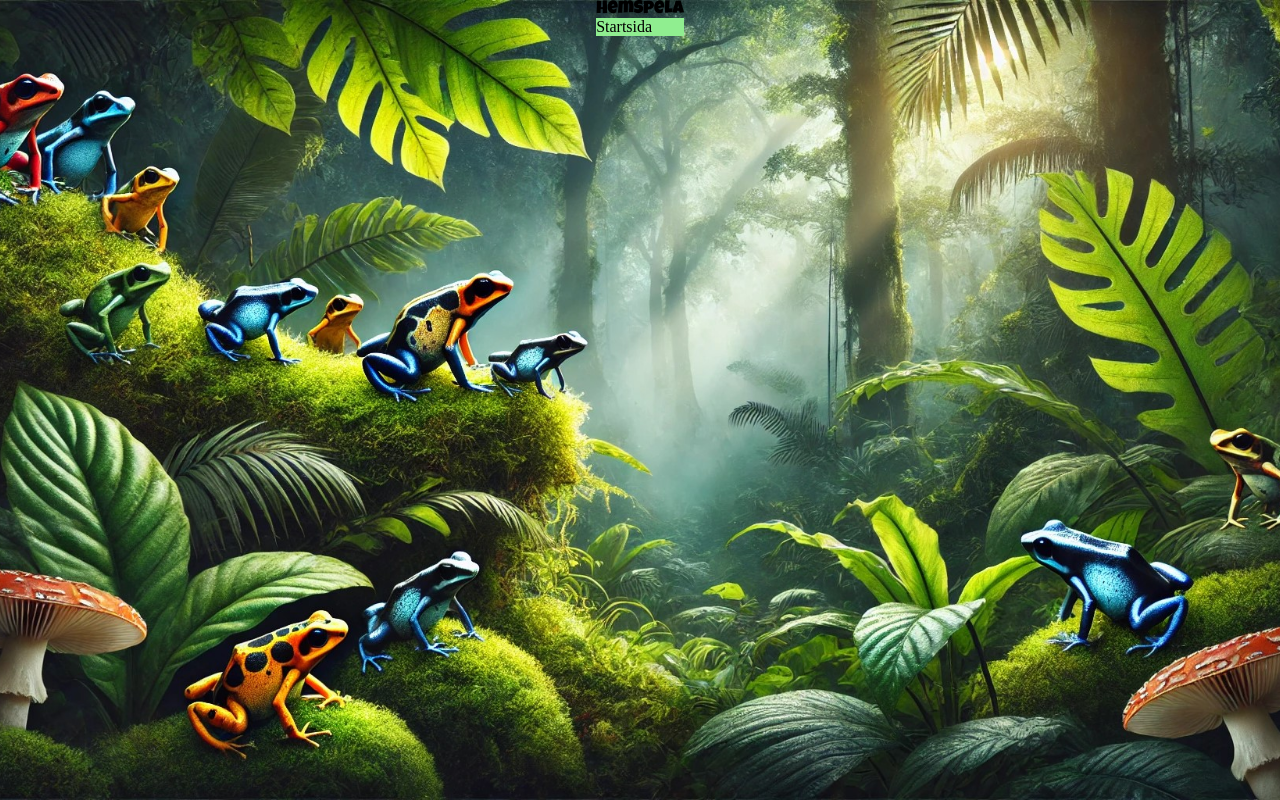
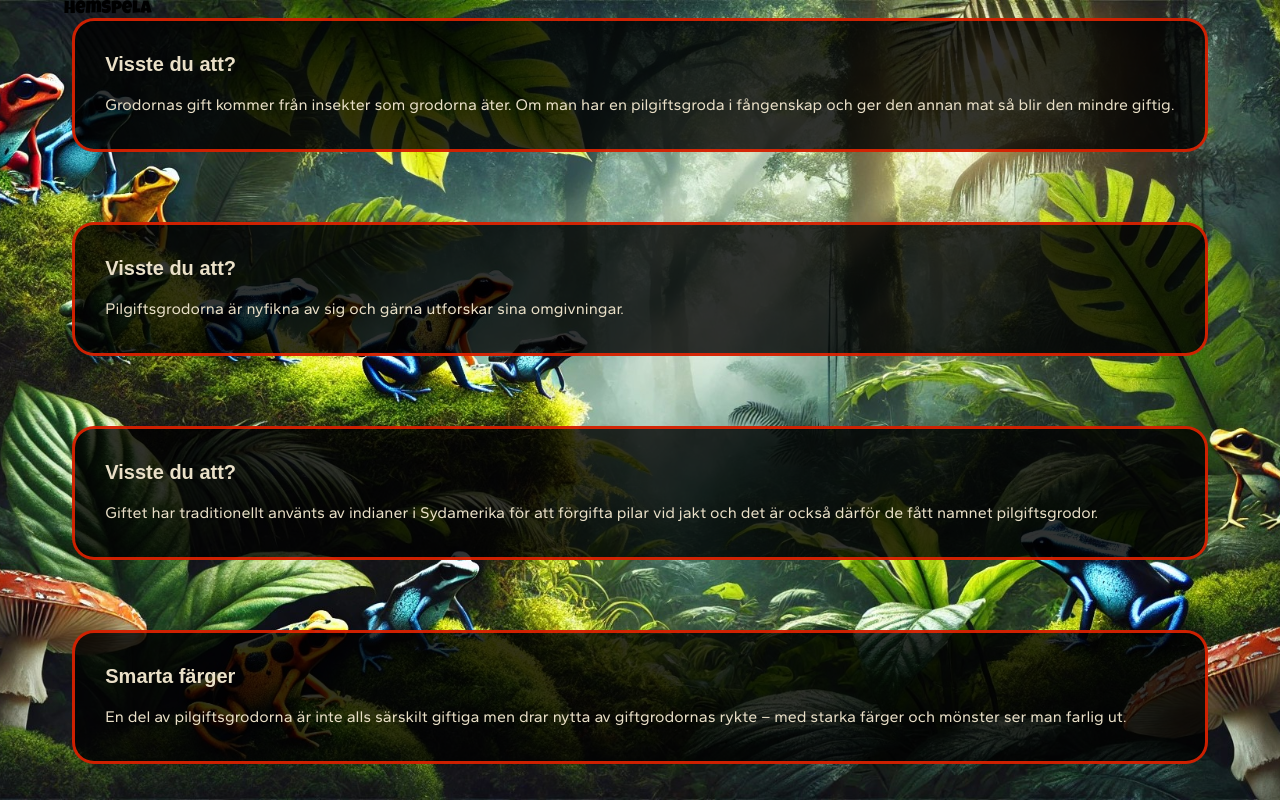
Before and after one commit to oliviaalmseger/Medieinstitutet-GroupProject-Vue-Pilgiftsgrodorna, a Vue app: page /start in a window 1280 px wide. Shown: the top 800 px of the page. Built offline with nearby package versions, Linux system fonts and the light colour scheme; a web font is replaced by a local one.

Commit message:
feat: import CardArticle
+ delete unnecessary stakeholder text

```diff
--- a/src/views/StartPageView.vue
+++ b/src/views/StartPageView.vue
@@ -1,12 +1,7 @@
 <script setup lang="js">
+import CardArticle from '../components/CardArticle.vue';
 </script>
 
 <template>
-    <div class="background">Startsida</div>
+    <CardArticle />
 </template>
-
-<style scoped>
-    .background {
-        background-color: lightgreen;
-    }
-</style>
```
